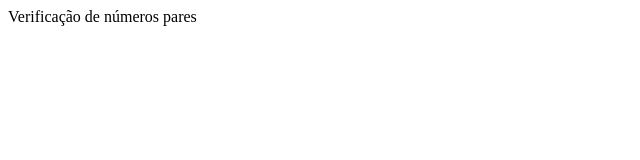
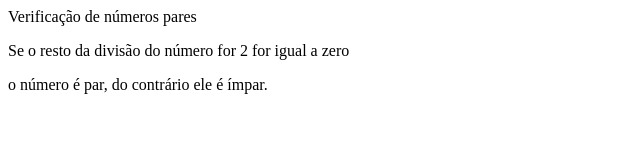
Before and after one commit to Wesley-Ito/AplicativoDevOps, a plain HTML site: page index.html in a window 1280 px wide. Shown: the whole page, without its empty margins (0-640 px from the left). Drawn offline with Linux system fonts and the light colour scheme.

Commit message:
Inserindo instruções sobre o algoritmo

```diff
--- a/index.html
+++ b/index.html
@@ -7,6 +7,8 @@
     </head>
     <body>
         </h1>Verificação de números pares</h1>
-    </script src="app.js"></script>
-    </body>
+        <p>Se o resto da divisão do número for 2 for igual a zero</p>
+        <p>o número é par, do contrário ele é ímpar.</p>
+        </script src="app.js"></script>
+</body>
 </html>
```
